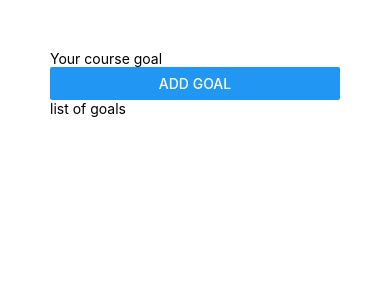
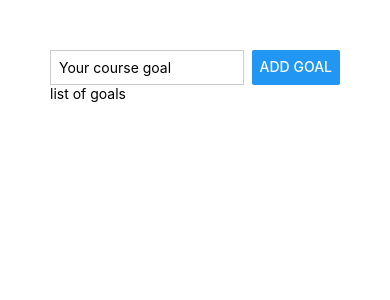
Before and after one commit to muhammadhamza23/ReactNative, a React Native app in the folder my-goals/: screen / in a window 390 px wide. Shown: the top 300 px of the page. Built offline with nearby package versions, Linux system fonts and the light colour scheme.

Commit message:
used flexbox to create layout

```diff
--- a/my-goals/App.js
+++ b/my-goals/App.js
@@ -26,8 +26,8 @@ import { StyleSheet, Text, View, Button, TextInput } from "react-native";
 export default function App() {
   return (
     <View style={styles.appContainer}>
-      <View>
-        <TextInput placeholder="Your course goal" />
+      <View style={styles.inputContainer}>
+        <TextInput style={styles.textInput} placeholder="Your course goal" />
         <Button title="Add Goal" />
       </View>
       <View>
@@ -41,4 +41,15 @@ const styles = StyleSheet.create({
   appContainer: {
     padding: 50,
   },
+  inputContainer: {
+    flexDirection: "row",
+    justifyContent: "space-between",
+  },
+  textInput: {
+    borderWidth: 1,
+    borderColor: "#cccccc",
+    width: "80%",
+    marginRight: 8,
+    padding: 8,
+  },
 });
```
